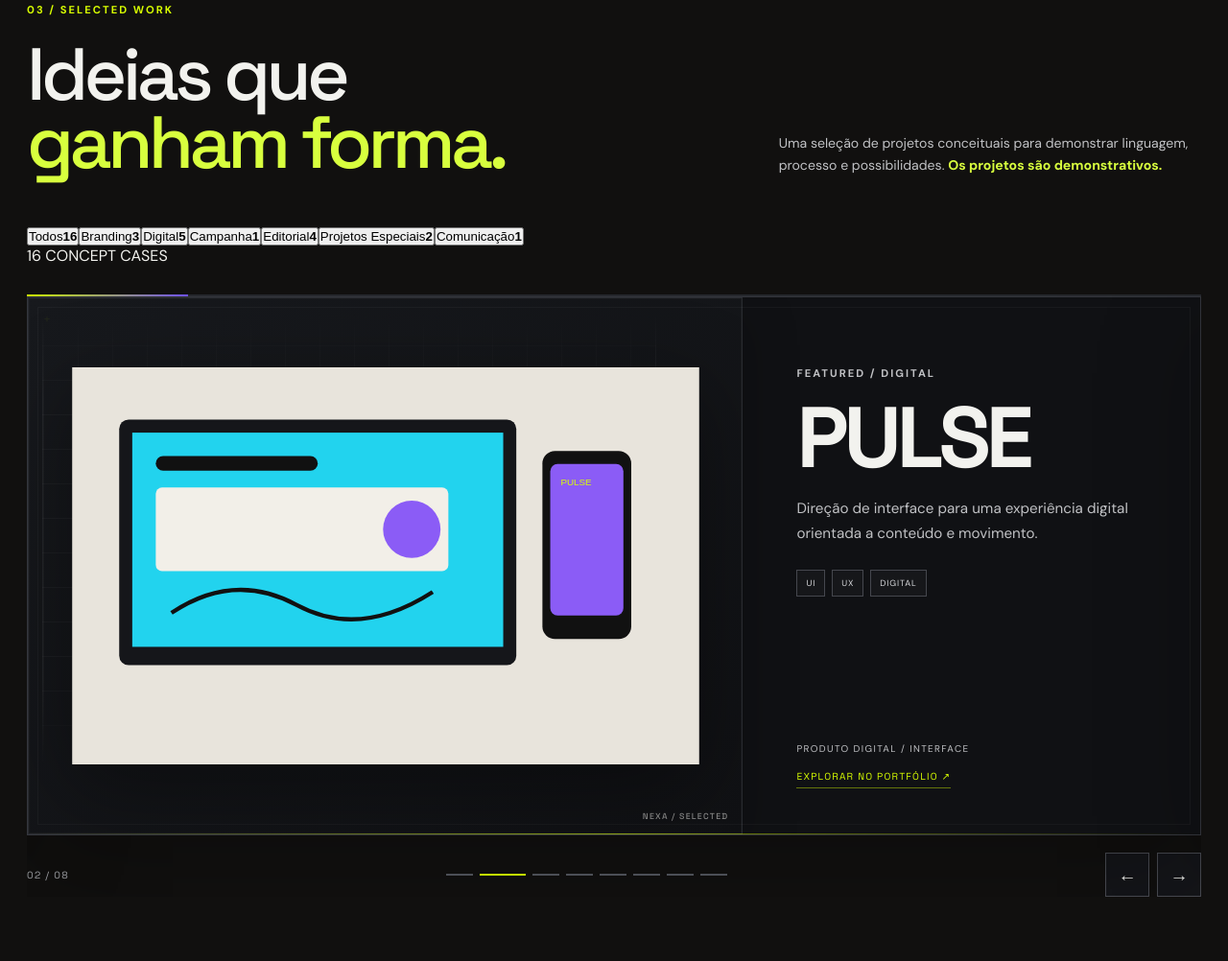
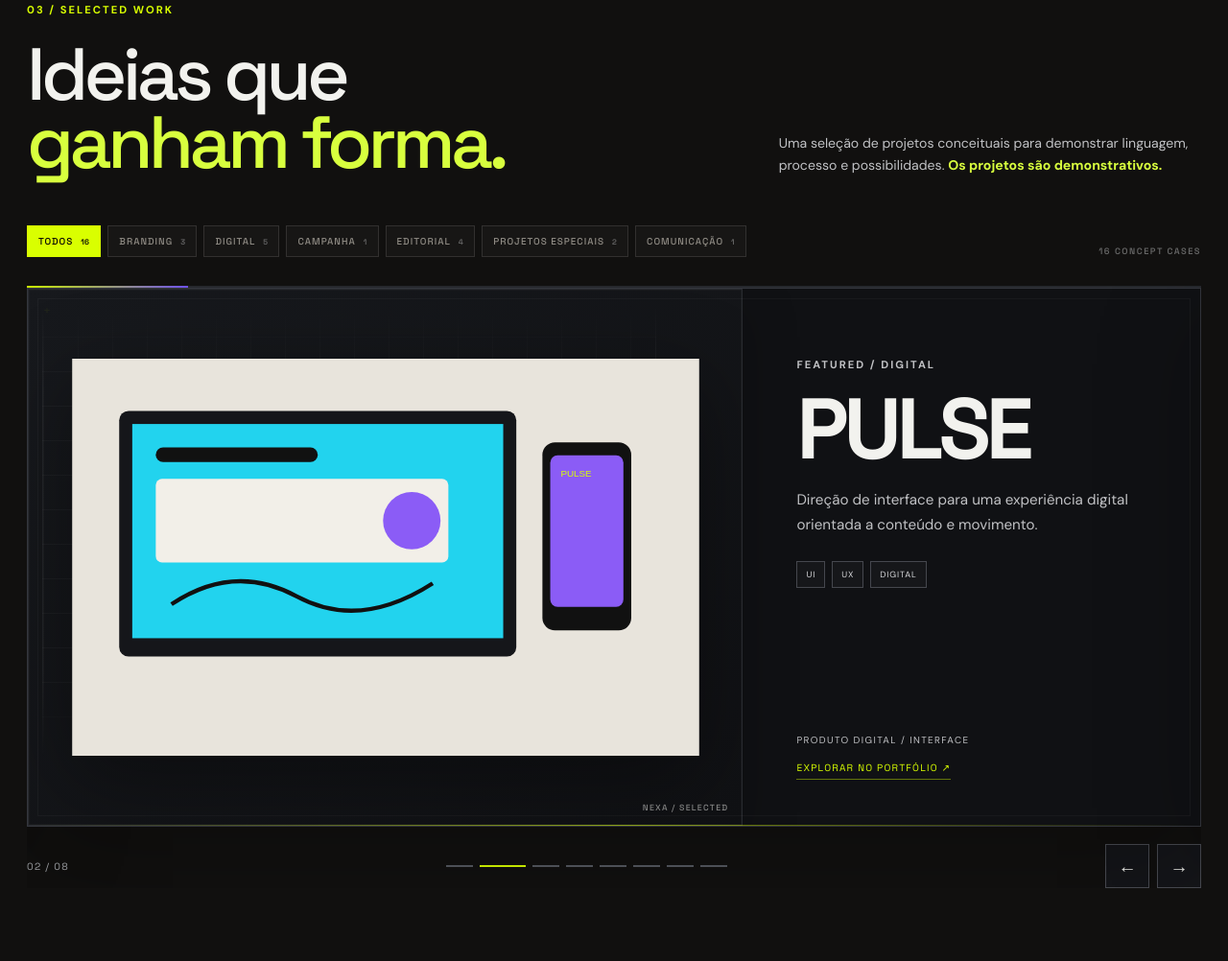
Before and after one commit to sayjinblackbelt/NEXA-Studio, a website: page index.html in a window 1280 px wide. Shown: the part 1592-2594 px from the top of the page at 96% size. Drawn offline with Linux system fonts and the light colour scheme.

Commit message:
feat: refine portfolio filter controls

```diff
--- a/css/graphic-enhancement.css
+++ b/css/graphic-enhancement.css
@@ -60,3 +60,14 @@ html{scroll-behavior:smooth}
 .public-page .case-accent-line.art-violet{background:#8B5CF6}.public-page .case-accent-line.art-cyan,.public-page .case-accent-line.art-blue{background:#22D3EE}.public-page .case-accent-line.art-acid,.public-page .case-accent-line.art-green{background:#D9FF00}.public-page .case-accent-line.art-orange{background:#FF7A00}.public-page .case-accent-line.art-pink{background:#F43F8E}.public-page .case-accent-line.art-dark{background:#F2F2EE}
 @media(max-width:800px){.public-page .case-accent-line{margin-top:14px}.public-page .case-art .case-index{left:12px;top:12px}}
 @media(prefers-reduced-motion:reduce){.public-page .case-accent-line{transform:none;transition:none}}
+
+/* Filter navigation refinement */
+.public-page .case-toolbar{display:flex;align-items:flex-end;justify-content:space-between;gap:24px}
+.public-page .case-filters{display:flex;flex-wrap:wrap;gap:7px;align-items:center}
+.public-page .case-filter{display:inline-flex;align-items:center;gap:8px;padding:9px 11px;border:1px solid rgba(242,239,232,.12);background:rgba(255,255,255,.025);color:#8f8b84;font:500 .62rem 'Space Grotesk';letter-spacing:.1em;text-transform:uppercase;cursor:pointer;transition:color .25s,border-color .25s,background .25s,transform .25s}
+.public-page .case-filter b{font-size:.5rem;font-weight:600;color:#666;letter-spacing:.04em}
+.public-page .case-filter:hover{color:#F2F2EE;border-color:rgba(217,255,0,.3);transform:translateY(-1px)}
+.public-page .case-filter.active{color:#050505;background:#D9FF00;border-color:#D9FF00}.public-page .case-filter.active b{color:#050505}
+.public-page .case-count{font:600 .58rem 'Space Grotesk';letter-spacing:.16em;color:#666;white-space:nowrap}
+@media(max-width:800px){.public-page .case-toolbar{display:block}.public-page .case-filters{overflow-x:auto;flex-wrap:nowrap;padding-bottom:5px;scrollbar-width:none;-webkit-overflow-scrolling:touch}.public-page .case-filters::-webkit-scrollbar{display:none}.public-page .case-filter{flex:0 0 auto}.public-page .case-count{display:block;margin-top:12px}}
+@media(prefers-reduced-motion:reduce){.public-page .case-filter{transition:none}.public-page .case-filter:hover{transform:none}}
```
